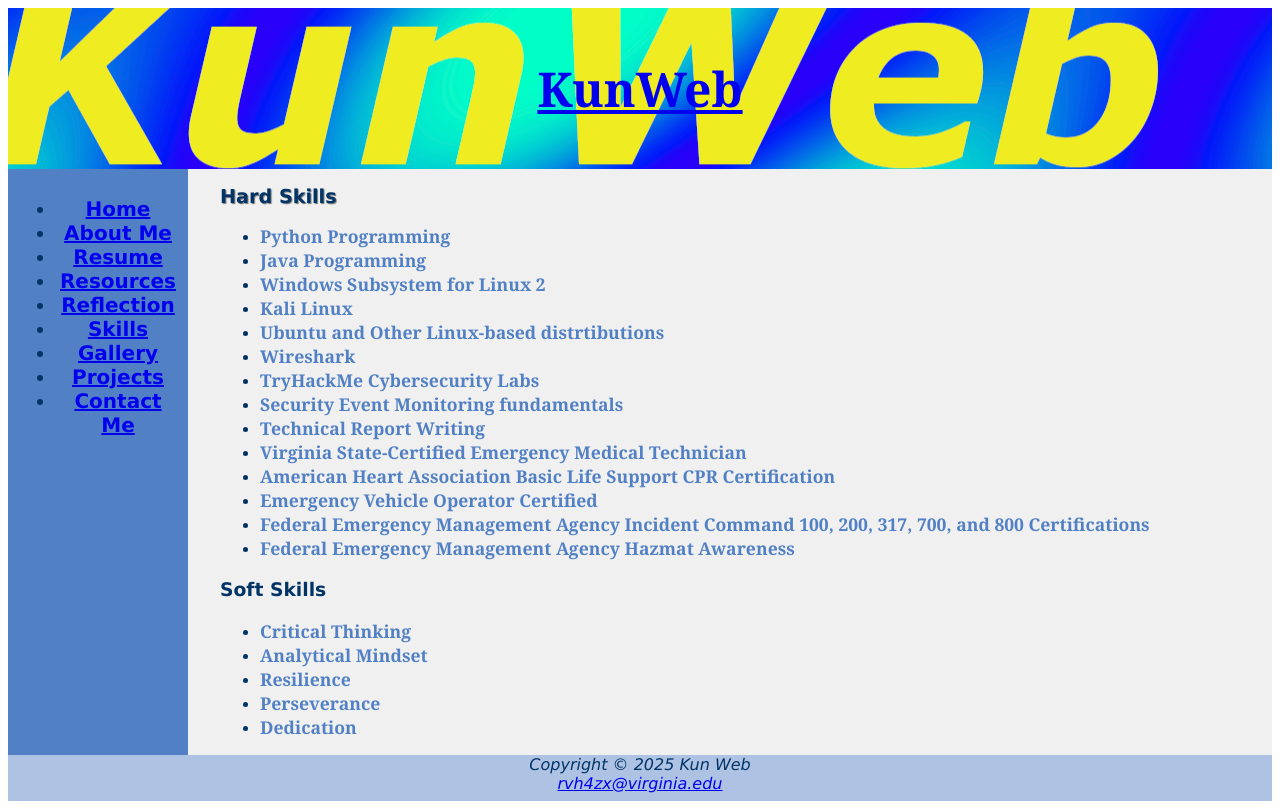
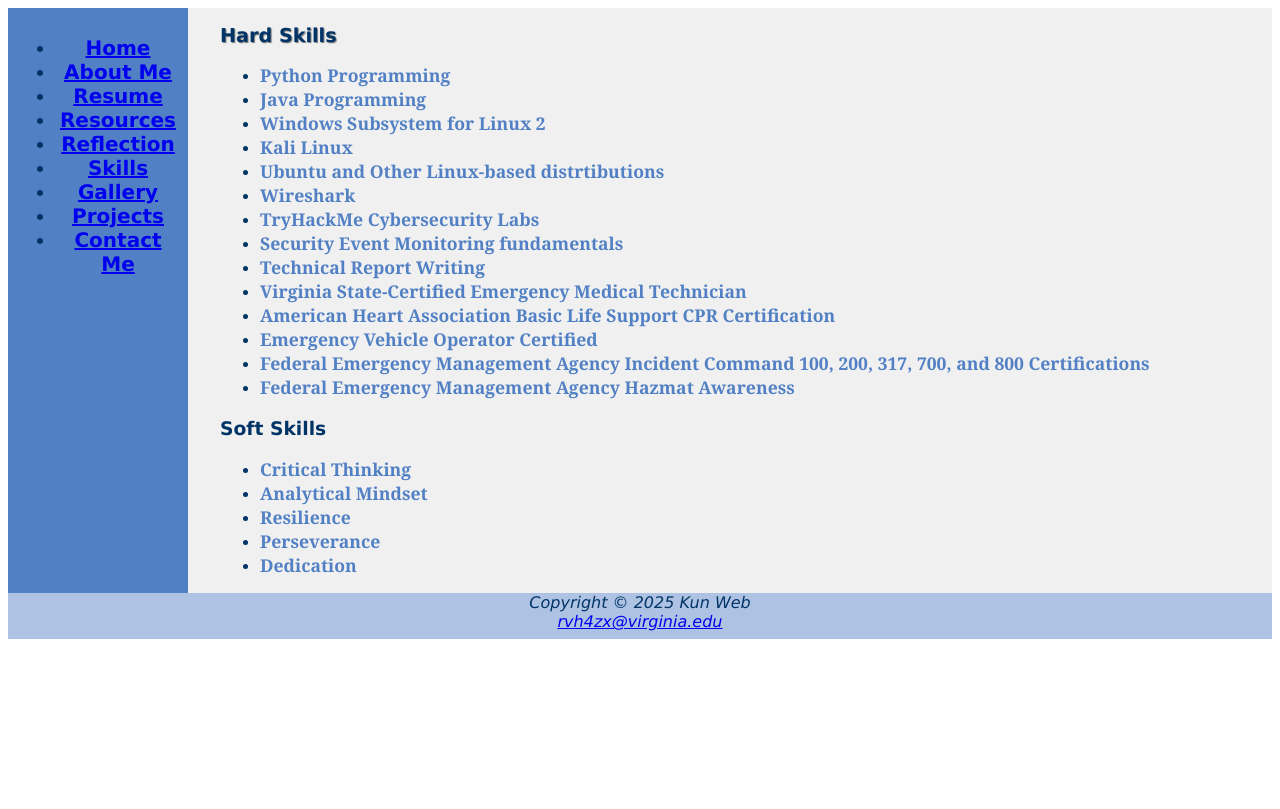
Before and after one commit to mlkun0321/kunweb, a plain HTML site: page skills.html in a window 1280 px wide. Drawn offline with Linux system fonts and the light colour scheme.

Commit message:
Update skills.html

```diff
--- a/skills.html
+++ b/skills.html
@@ -8,9 +8,6 @@
 </head>
 <body>
 <div id="wrapper">
-<header>
-<h1><a href="index.html">KunWeb</a></h1>
-</header>
 <nav>
 <ul>
 <li><a href="index.html">Home</a></li>
```
